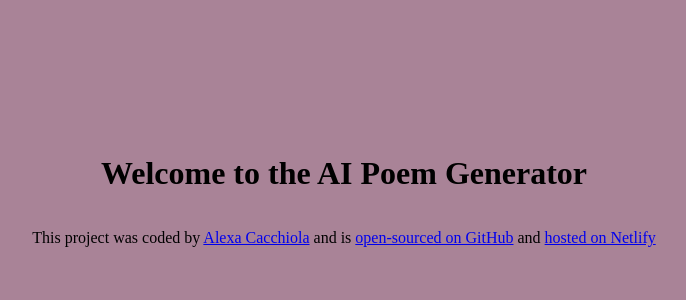
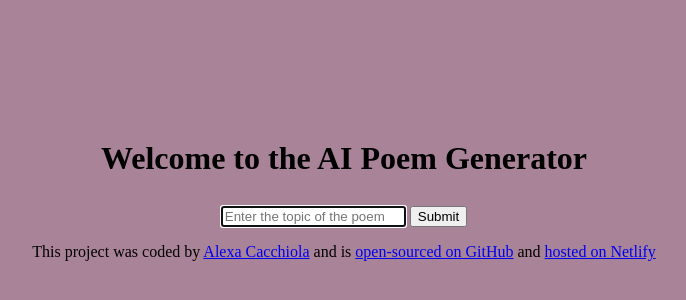
Before and after one commit to codergirlshecodes/AI-Poem1, a plain HTML site: page index.html in a window 1280 px wide. Shown: the part 202-502 px from the top of the page, without its empty margins (296-982 px from the left). Drawn offline with Linux system fonts and the light colour scheme.

Commit message:
added form and fixed up CSS

```diff
--- a/index.html
+++ b/index.html
@@ -7,8 +7,19 @@
     <title>AI Poem</title>
 </head>
 <body>
+    <header>
+    <h1>Welcome to the AI Poem Generator</h1>
+    </header>
 
-    <h1>Welcome to the AI Poem Generator</h1>
+    <main>
+        <form>
+            <input type="text" placeholder="Enter the topic of the poem" autofocus required />
+            <input type="Submit" />
+        </form>
+        <div>
+
+        </div>
+    </main>
 
     <script src="src/index.js"></script>
     <footer>
--- a/src/styles.css
+++ b/src/styles.css
@@ -7,6 +7,23 @@ body {
     justify-content: center;
     height: 100vh;
 }
+
+header {
+    text-align: center;
+}
+
 h1 {
     text-align: center;
 }
+
+main {
+    text-align: center;
+}
+
+form {
+    margin-top: 8px;
+}
+
+footer {
+    text-align: center;
+}
```
